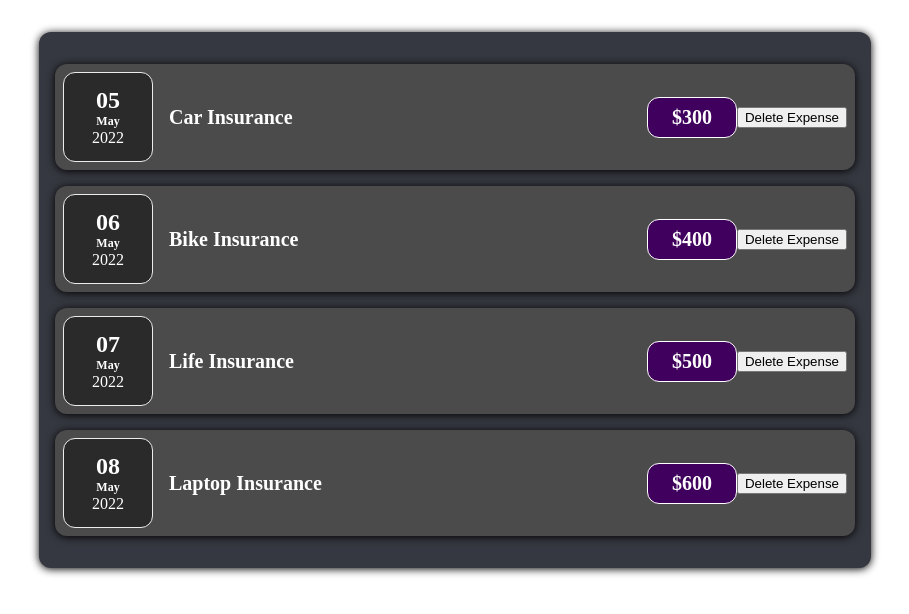
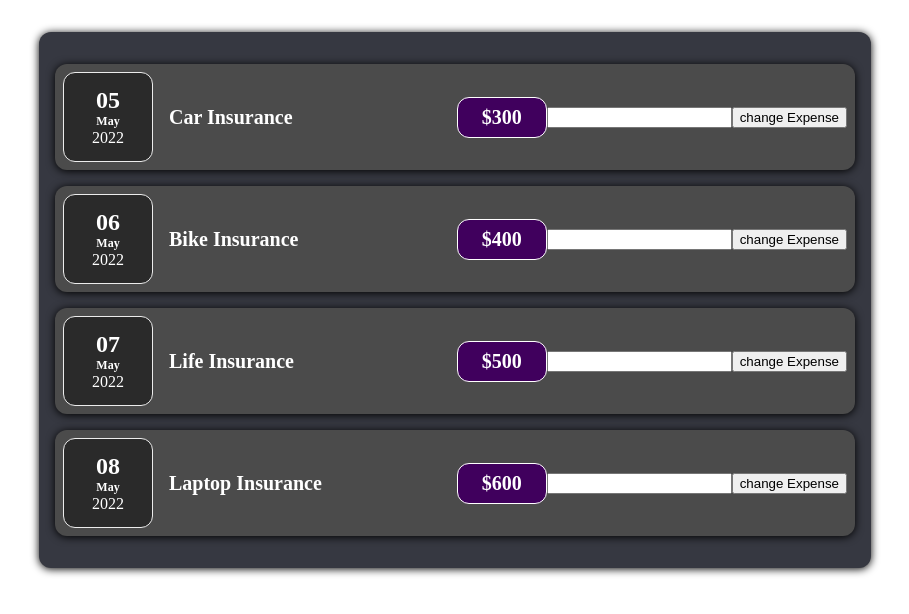
Before and after one commit to Pramo-d/React, a React (Create React App) app: page / in a window 1280 px wide. Shown: the top 614 px of the page, without its empty margins (185-1094 px from the left). Built offline with nearby package versions, Linux system fonts and the light colour scheme.

Commit message:
event and input type feature

```diff
--- a/src/Components/Expenses/ExpenseItem.js
+++ b/src/Components/Expenses/ExpenseItem.js
@@ -1,23 +1,30 @@
 import ExpenseDate from "./ExpenseDate";
-import React ,{useState} from "react";
+import React, { useState } from "react";
 
 import "./ExpenseItem.css";
 import Card from "../UI/Card";
 
 const ExpenseItem = (props) => {
-  const  [amount,setAmount]=useState(props.amount);
-  const clickHandler=()=>{
-        setAmount('100');
-        console.log(amount);
+
+  const [newTitle,setNewtitle]=useState("");
+  const [title, setTitle] = useState(props.title);
+
+  const clickHandler = () => {
+    setTitle(newTitle);
+  };
+
+  const changeHandler=(event)=>{
+    setNewtitle(event.target.value);
   }
   return (
     <Card className="expense-item">
       <ExpenseDate date={props.date} />
       <div className="expense-item__description">
-        <h2> {props.title}</h2>
-        <div className="expense-item__price"> ${amount}</div>
+        <h2> {title}</h2>
+        <div className="expense-item__price"> ${props.amount}</div>
       </div>
-      <button onClick={clickHandler}>Delete Expense</button>
+      <input type="text" value={ newTitle} onChange={changeHandler} ></input>
+      <button onClick={clickHandler}>change Expense</button>
     </Card>
   );
 };
```
